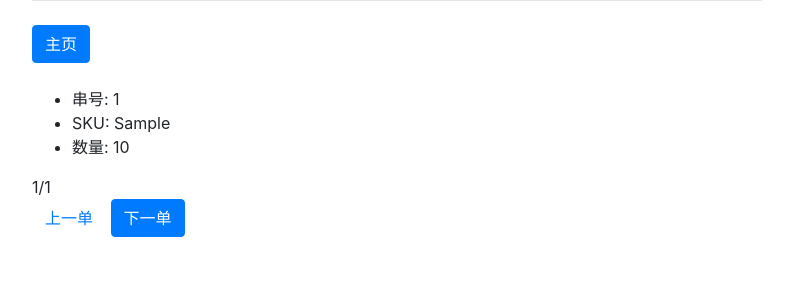
After one commit to angrypanda11/picklist-webapp, a Django app: a page that uses pack/templates/pack/sku.html in a window 1280 px wide. The commit adds this page. Shown: the top 300 px of the page, without its empty margins (243-1036 px from the left). Run offline with Django 3.2, Linux system fonts and the light colour scheme; tables that the repository leaves empty hold one stand-in row (values such as "Sample post"); some libraries are stand-ins or nearby versions.

Commit message:
sku view added and new pack/all table

```diff
--- a/pack/admin.py
+++ b/pack/admin.py
@@ -8,4 +8,4 @@ from .models import Order
 
 @admin.register(Order)
 class OrderResource(admin.ModelAdmin):
-    list_display = ('batch_id', 'order_number', 'sku', 'quantity', 'picked', 'notes')
+    list_display = ('order_number', 'batch_id', 'sku', 'quantity', 'picked', 'notes')
--- a/pack/models.py
+++ b/pack/models.py
@@ -11,4 +11,4 @@ class Order(models.Model):
     notes = models.CharField(max_length=300, default='')
 
     def __str__(self):
-        return self.batch_id
+        return self.order_number
--- /dev/null
+++ b/pack/templates/pack/sku.html
@@ -0,0 +1,23 @@
+{% extends 'base.html' %}
+
+{% block content %}
+
+<a class="btn btn-primary" href="{% url 'upload' %}">主页</a>
+
+<br>
+<br>
+
+<ul>
+    <li>串号: {{ sku.batch_id }}</li>
+    <li>SKU: {{ sku.sku }}</li>
+    <li>数量: {{ total }}</li>
+
+</ul>
+{{sku_index}}/{{sku_count}}
+
+<br>
+
+<a class="btn btn-delete" href="{% url 'sku' prev %}">上一单</a>
+<a class="btn btn-primary" href="{% url 'sku' after %}">下一单</a>
+
+{% endblock %}
--- a/pack/urls.py
+++ b/pack/urls.py
@@ -5,10 +5,10 @@ from . import views
 # app_name = 'pack'
 urlpatterns = [
     path('', views.upload, name='upload'),
-    # path('', views.IndexView.as_view(), name='index'),
     path('all/', views.all_orders, name='all'),
     path('<number>/', views.detail, name='detail'),
-    # path('<int:pk>/results/', views.ResultsView.as_view(), name='results'),
+    path('sku/<sku>/', views.sku_view, name='sku'),
+
     # path('<int:question_id>/vote/', views.vote, name='vote'),
     # path('shot/past', views.PastShot, name='past_shot')
 ]
--- a/pack/views.py
+++ b/pack/views.py
@@ -1,13 +1,11 @@
-from django.shortcuts import get_object_or_404, render
+from django.shortcuts import render
 from .models import Order
 from django.contrib import messages
 from .forms import OrderUpdateForm
 from django.http import HttpResponse
+from urllib.parse import *
 import io
 import csv
-# from django.views import generic
-# from tablib import Dataset
-# from .resources import OrderResource
 
 
 def upload(request):
@@ -28,7 +26,7 @@ def upload(request):
     io_string = io.StringIO(order_list)
     next(io_string)
     for column in csv.reader(io_string, delimiter=','):
-        # print(column[76])
+
         _, created = Order.objects.update_or_create(
             batch_id=column[105],
             order_number=column[63],
@@ -41,12 +39,20 @@ def upload(request):
 
 
 def all_orders(request):
-    sku_sorted = Order.objects.order_by('sku')
-    # first_item = sku_sorted.values_list('sku', flat=True)[0]
+    sku_list = Order.objects.order_by('sku').values_list('sku', flat=True)
+    unique_sku = sorted(set(Order.objects.values_list('sku', flat=True)))
+    if len(unique_sku) > 0:
+        first_sku = unique_sku[0]
+    else:
+        first_sku = 'skunotavailable'
+    copy = []
+    for item in range(len(sku_list)):
+        copy.append(quote(sku_list[item], safe=''))
 
     context = {
-        'sorted': sku_sorted,
-        # 'first': first_item
+        'all': zip(Order.objects.order_by('sku'), copy),
+        'first': quote(first_sku, safe=''),
+        # 'sku_link': sku_list
     }
     return render(request, 'pack/all.html', context)
 
@@ -77,5 +83,42 @@ def detail(request, number):
 
 
 def sku_view(request, sku):
-    sku_sorted = Order.objects.order_by('sku')
-    return None
+    if unquote(sku) == 'skunotavailable':
+        return HttpResponse("No Matching SKUs")
+
+    sku = unquote(sku)
+
+    sku_filter = Order.objects.filter(sku=sku)
+    total_quantity = sum(sku_filter.values_list('quantity', flat=True))
+
+    unique_sku = sorted(set(Order.objects.values_list('sku', flat=True)))
+
+    if unique_sku.index(sku) == 0:
+        if len(unique_sku) == 1:
+            prev = unique_sku[0]
+            after = unique_sku[0]
+        else:
+            prev = unique_sku[len(unique_sku)-1]
+            after = unique_sku[1]
+
+    elif unique_sku.index(sku) == len(unique_sku)-1:
+        if len(unique_sku) == 1:
+            prev = unique_sku[0]
+            after = unique_sku[0]
+        else:
+            prev = unique_sku[len(unique_sku) - 2]
+            after = unique_sku[0]
+    else:
+        prev = unique_sku[unique_sku.index(sku)-1]
+        after = unique_sku[unique_sku.index(sku)+1]
+
+    context = {
+        'sku': sku_filter[0],
+        'total': total_quantity,
+        'prev': quote(prev, safe=''),
+        'after': quote(after, safe=''),
+        'sku_count': len(unique_sku),
+        'sku_index': unique_sku.index(sku) + 1
+    }
+
+    return render(request, 'pack/sku.html', context)
```
Also changed, not shown: pack/templates/pack/all.html (+4 -5 lines), db.sqlite3.
